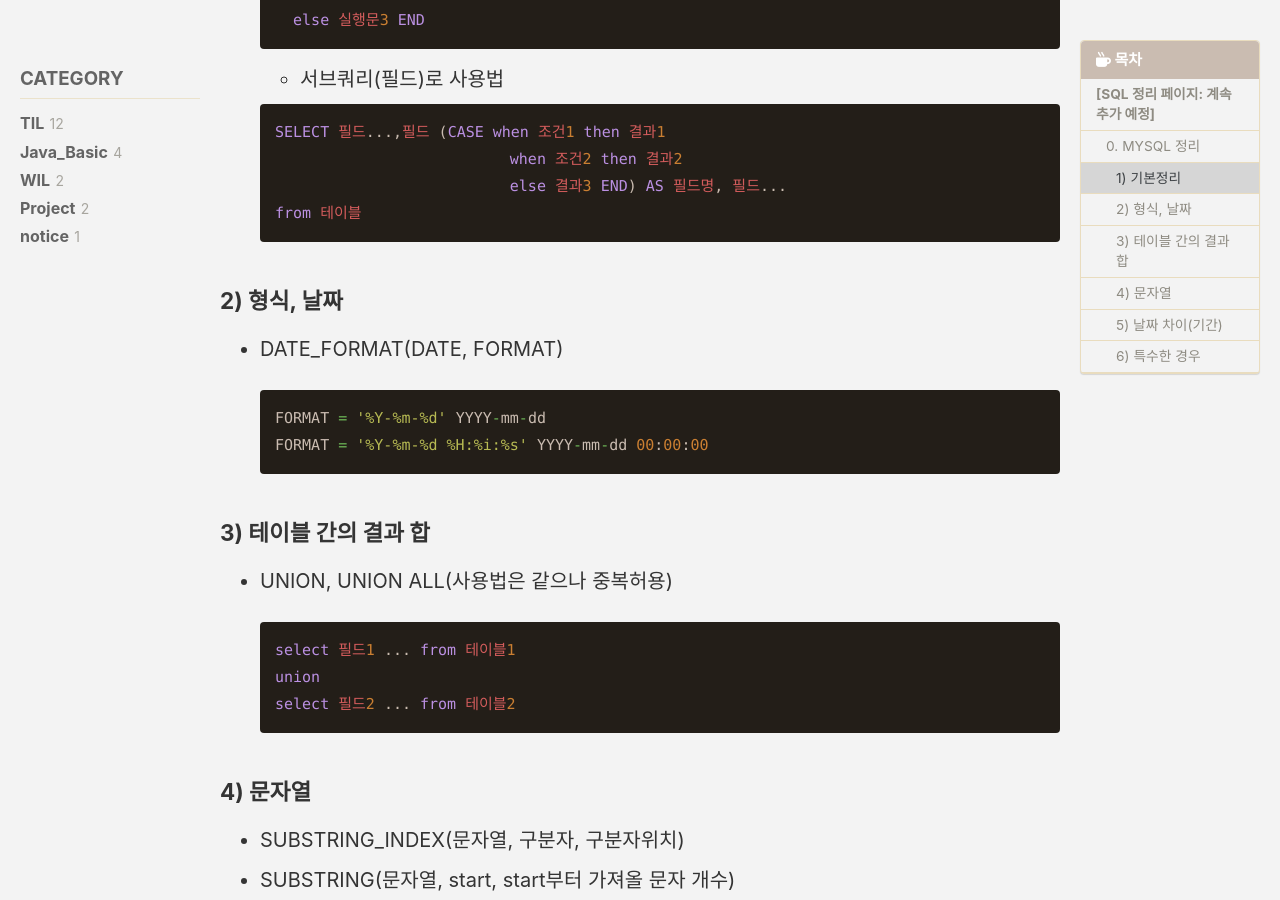
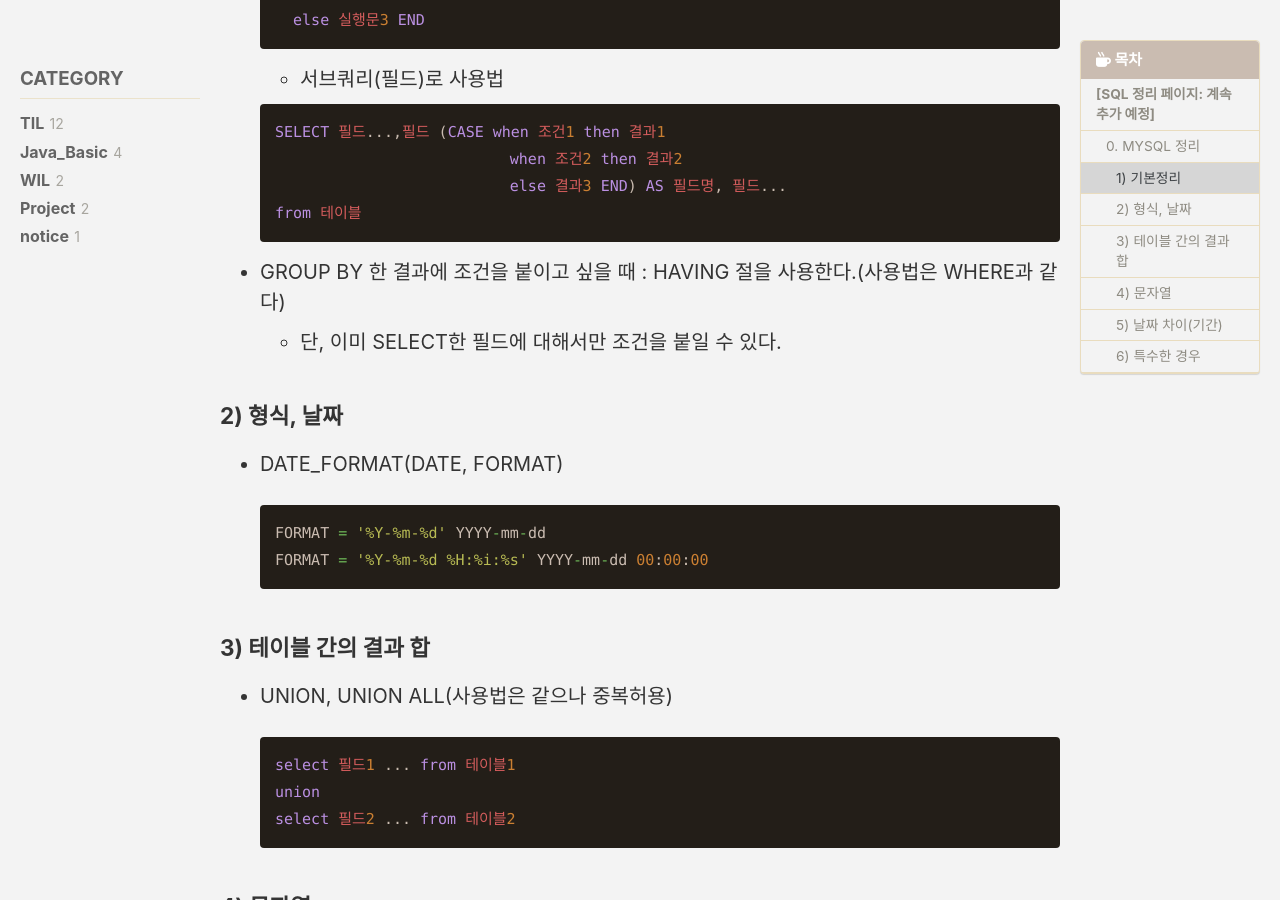
Before and after one commit to YiHwanRyu/YiHwanRyu.github.io, a Jekyll site: the page built from _posts/2023-06-10-TIL008.md, in a window 1280 px wide and 900 px high, scrolled down 841 px. Built offline with Jekyll 4.4.1, drawn with Linux system fonts in a browser that asks for light colours; cached includes are drawn as plain includes; some web fonts are replaced; comment, search, counter and statistics services are not loaded.

Commit message:
[UPDATE] TIL008 Mysql 내용 추가

````diff
--- a/_posts/2023-06-10-TIL008.md
+++ b/_posts/2023-06-10-TIL008.md
@@ -44,6 +44,8 @@ Today I Learned, 2023/06/10
                               else 결과3 END) AS 필드명, 필드...
     from 테이블
     ```
+  - GROUP BY 한 결과에 조건을 붙이고 싶을 때 : HAVING 절을 사용한다.(사용법은 WHERE과 같다)
+    - 단, 이미 SELECT한 필드에 대해서만 조건을 붙일 수 있다.
 
 
 ### 2) 형식, 날짜
````
